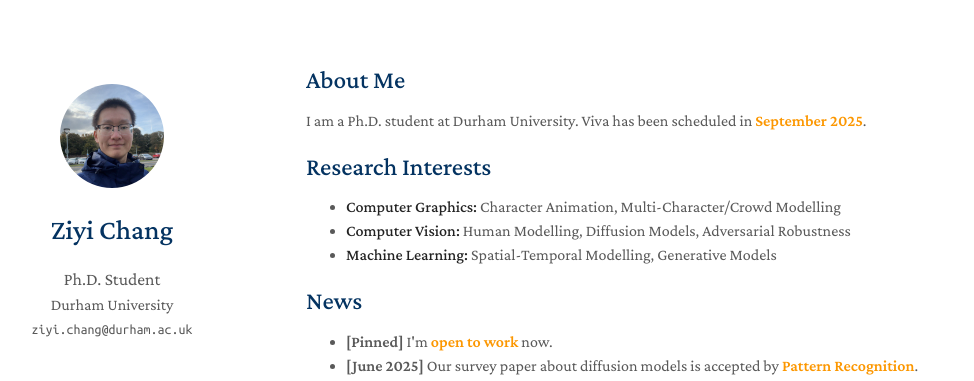
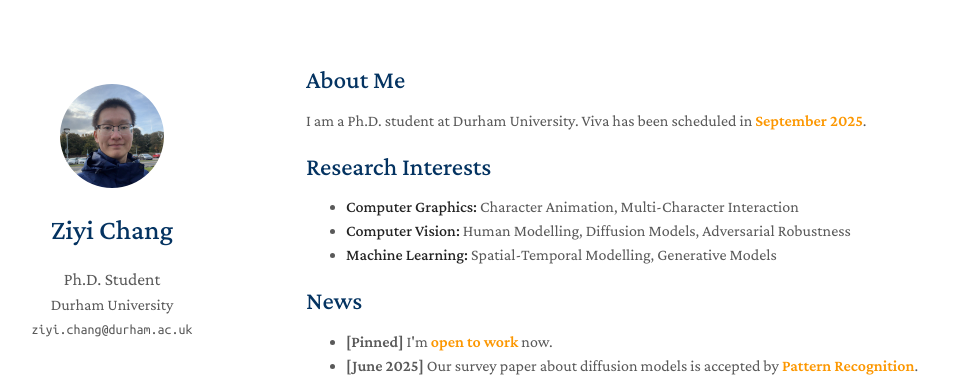
Before and after one commit to CH4N9ZY/ch4n9zy.github.io, a Jekyll site: the page built from index.md, in a window 1280 px wide and 900 px high. Shown: the top 381 px of the window, without its empty margins (164-1138 px from the left). Built offline with Jekyll 4.4.1, drawn with Linux system fonts in a browser that asks for light colours; a style sheet for code colours, icons or effects is not loaded; our own code applies the rules of GitHub Pages for plain Markdown files.

Commit message:
20250614

```diff
--- a/index.md
+++ b/index.md
@@ -8,7 +8,7 @@ I am a Ph.D. student at Durham University. Viva has been scheduled in <a style="
 
 ## Research Interests
 
-- **Computer Graphics:** Character Animation, Multi-Character/Crowd Modelling
+- **Computer Graphics:** Character Animation, Multi-Character Interaction
 - **Computer Vision:** Human Modelling, Diffusion Models, Adversarial Robustness
 - **Machine Learning:** Spatial-Temporal Modelling, Generative Models
 
```
